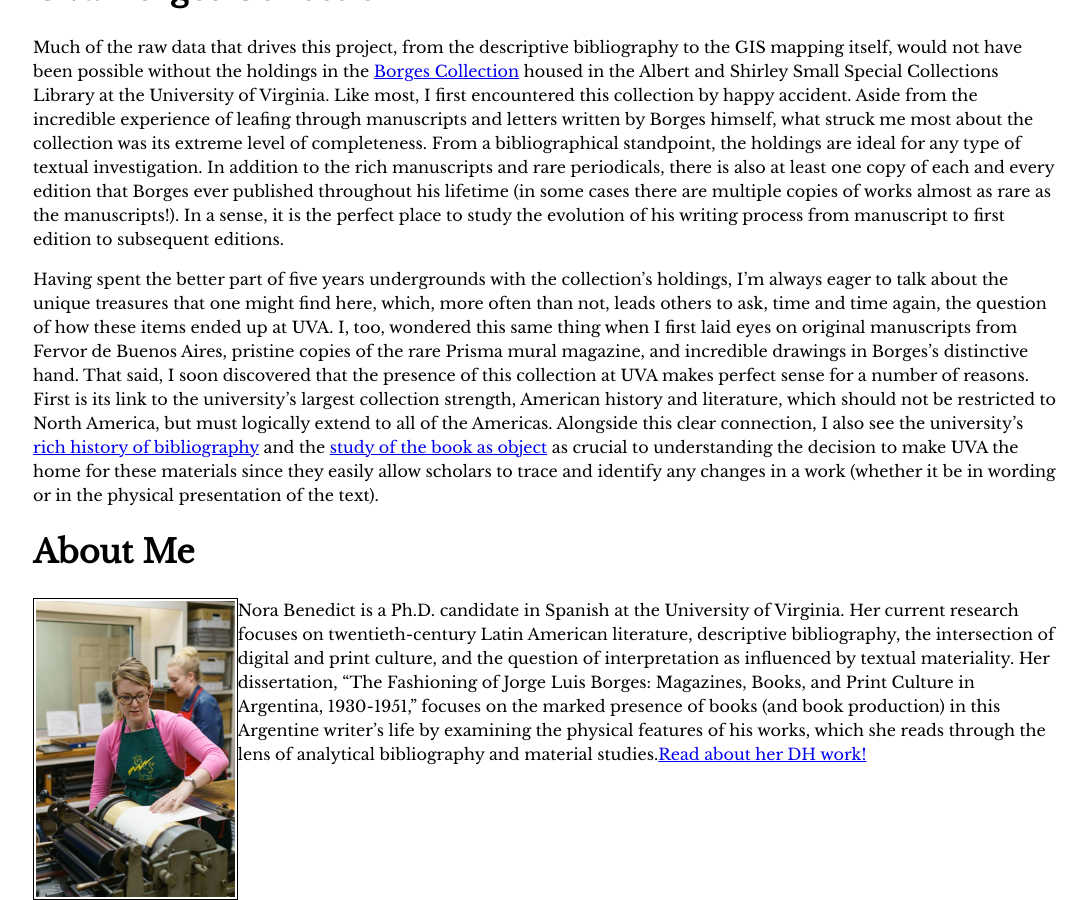
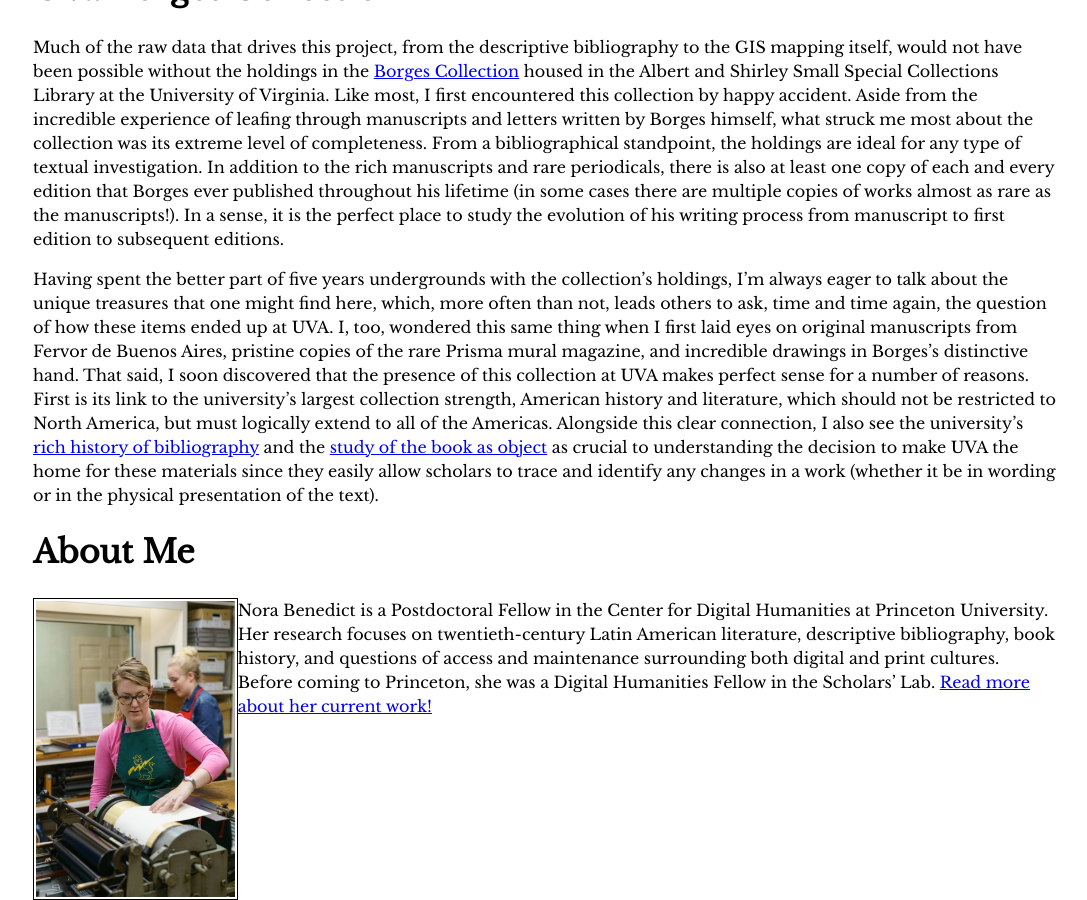
Before and after one commit to norabenedict/borges, a Jekyll site: the page built from about.html, in a window 1280 px wide and 900 px high, scrolled down 1175 px. Shown: the whole window, without its empty margins (95-1182 px from the left). Built offline with Jekyll 4.4.1, drawn with Linux system fonts in a browser that asks for light colours.

Commit message:
updated bio

```diff
--- a/about.html
+++ b/about.html
@@ -23,4 +23,8 @@
 <h1>About Me</h1>
 
   <p><img src="images/nora-cover2.jpg" class="borges_images"
-    alt="Argentine Book Industry"> Nora Benedict is a Ph.D. candidate in Spanish at the University of Virginia. Her current research focuses on twentieth-century Latin American literature, descriptive bibliography, the intersection of digital and print culture, and the question of interpretation as influenced by textual materiality. Her dissertation, “The Fashioning of Jorge Luis Borges: Magazines, Books, and Print Culture in Argentina, 1930-1951,” focuses on the marked presence of books (and book production) in this Argentine writer’s life by examining the physical features of his works, which she reads through the lens of analytical bibliography and material studies.<a href="http://scholarslab.org/people/nora-benedict/">Read about her DH work!</a></p>
+    alt="Argentine Book Industry"> Nora Benedict is a Postdoctoral Fellow in the Center for Digital Humanities at Princeton University.
+
+    Her research focuses on twentieth-century Latin American literature, descriptive bibliography, book history, and questions of access and maintenance surrounding both digital and print cultures. Before coming to Princeton, she was a Digital Humanities Fellow in the Scholars’ Lab.
+
+    <a href="https://cdh.princeton.edu/about/staff/nora-benedict/">Read more about her current work!</a></p>
```
